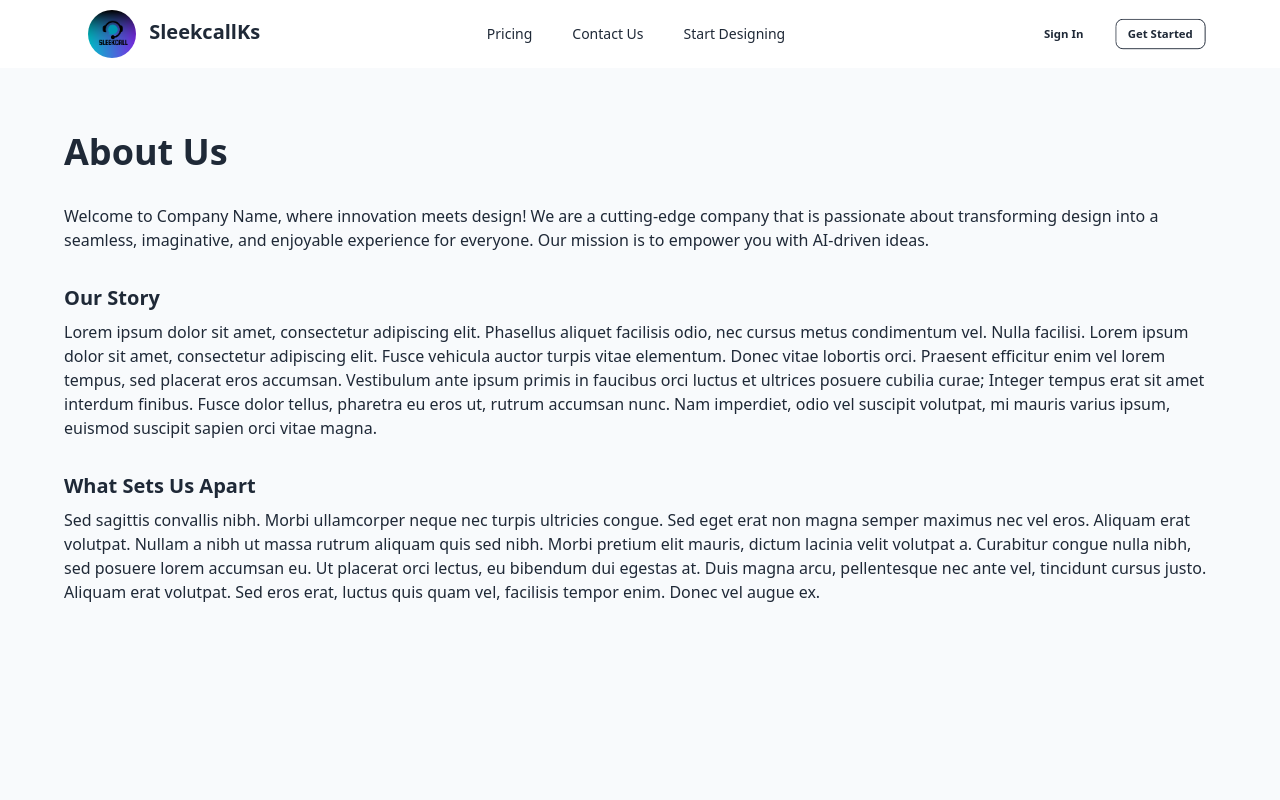
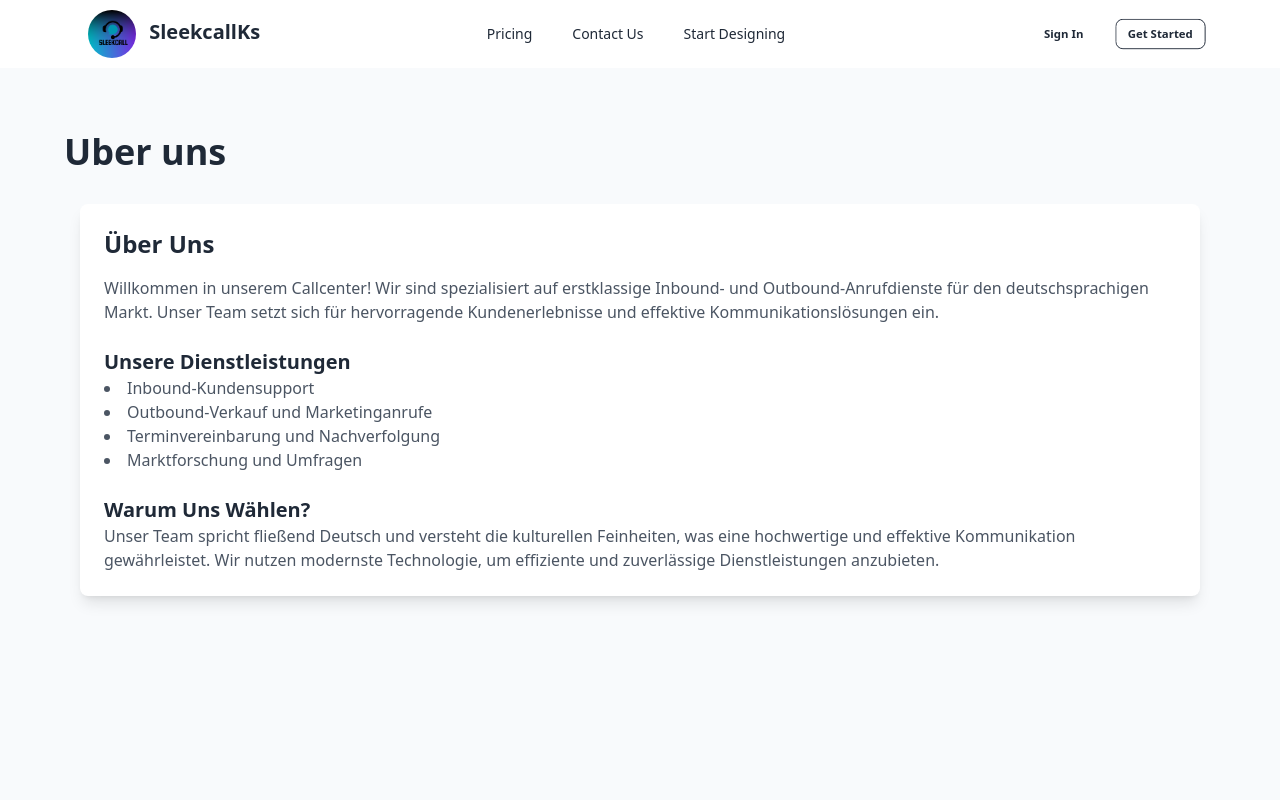
Before and after one commit to SleekcallKs/landing-page, a Next.js app: page /about-us in a window 1280 px wide. Shown: the top 800 px of the page. Built offline with nearby package versions, Linux system fonts and the light colour scheme.

Commit message:
new page added

```diff
--- a/src/pages/about-us.js
+++ b/src/pages/about-us.js
@@ -1,20 +1,37 @@
+import PageMetaTags from '@/containers/PageMetaTags';
+import React from 'react';
 import InnerPageContainer from "@/components/common/InnerPageContainer";
-import PageMetaTags from "@/containers/PageMetaTags";
 
-export default function Page() {
+const AboutUs = () => {
     return (
-      <InnerPageContainer title="About Us">
-            <PageMetaTags title="About Us" description={"Meta tags"} url="/about-us"/>
-            <p className="mt-8">
-            Welcome to Company Name, where innovation meets design! We are a cutting-edge company that is passionate about transforming design into a seamless, imaginative, and enjoyable experience for everyone. Our mission is to empower you with AI-driven ideas.
-            </p>
+        <InnerPageContainer title="Uber uns">
 
-            <h3 className="mt-8 font-bold text-xl">Our Story</h3>
-            <p className="mt-2">
-            Lorem ipsum dolor sit amet, consectetur adipiscing elit. Phasellus aliquet facilisis odio, nec cursus metus condimentum vel. Nulla facilisi. Lorem ipsum dolor sit amet, consectetur adipiscing elit. Fusce vehicula auctor turpis vitae elementum. Donec vitae lobortis orci. Praesent efficitur enim vel lorem tempus, sed placerat eros accumsan. Vestibulum ante ipsum primis in faucibus orci luctus et ultrices posuere cubilia curae; Integer tempus erat sit amet interdum finibus. Fusce dolor tellus, pharetra eu eros ut, rutrum accumsan nunc. Nam imperdiet, odio vel suscipit volutpat, mi mauris varius ipsum, euismod suscipit sapien orci vitae magna.
-            </p>
-            <h3 className="mt-8 font-bold text-xl">What Sets Us Apart</h3>
-<p className="mt-2">Sed sagittis convallis nibh. Morbi ullamcorper neque nec turpis ultricies congue. Sed eget erat non magna semper maximus nec vel eros. Aliquam erat volutpat. Nullam a nibh ut massa rutrum aliquam quis sed nibh. Morbi pretium elit mauris, dictum lacinia velit volutpat a. Curabitur congue nulla nibh, sed posuere lorem accumsan eu. Ut placerat orci lectus, eu bibendum dui egestas at. Duis magna arcu, pellentesque nec ante vel, tincidunt cursus justo. Aliquam erat volutpat. Sed eros erat, luctus quis quam vel, facilisis tempor enim. Donec vel augue ex.</p>
-      </InnerPageContainer>
-    )
-  }
+            <PageMetaTags title="Uber uns" description={"Wer sind Wir"} url="/about-us" />
+            <div className="container mx-auto px-4 py-8" >
+                <div className="bg-white shadow-lg rounded-lg p-6">
+                    <h2 className="text-2xl font-semibold text-gray-800">Über Uns</h2>
+                    <p className="mt-4 text-gray-600">
+                        Willkommen in unserem Callcenter! Wir sind spezialisiert auf erstklassige Inbound- und Outbound-Anrufdienste für den deutschsprachigen Markt. Unser Team setzt sich für hervorragende Kundenerlebnisse und effektive Kommunikationslösungen ein.
+                    </p>
+                    <div className="mt-6">
+                        <h3 className="text-xl font-semibold text-gray-800">Unsere Dienstleistungen</h3>
+                        <ul className="list-disc list-inside text-gray-600">
+                            <li>Inbound-Kundensupport</li>
+                            <li>Outbound-Verkauf und Marketinganrufe</li>
+                            <li>Terminvereinbarung und Nachverfolgung</li>
+                            <li>Marktforschung und Umfragen</li>
+                        </ul>
+                    </div>
+                    <div className="mt-6">
+                        <h3 className="text-xl font-semibold text-gray-800">Warum Uns Wählen?</h3>
+                        <p className="text-gray-600">
+                            Unser Team spricht fließend Deutsch und versteht die kulturellen Feinheiten, was eine hochwertige und effektive Kommunikation gewährleistet. Wir nutzen modernste Technologie, um effiziente und zuverlässige Dienstleistungen anzubieten.
+                        </p>
+                    </div>
+                </div>
+            </div >
+        </InnerPageContainer>
+    );
+};
+
+export default AboutUs;
```
